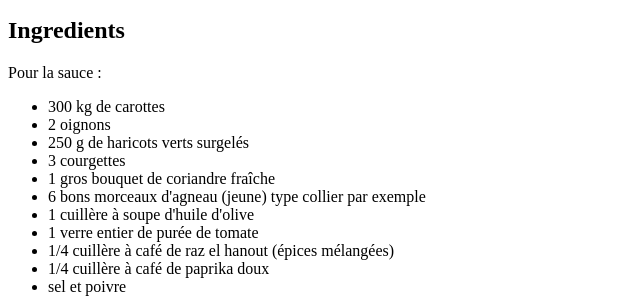
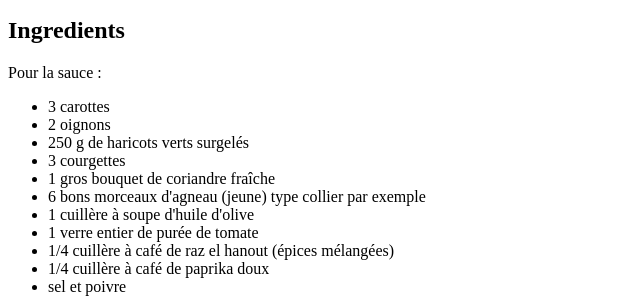
Before and after one commit to Bilou0412/odin-recipes, a plain HTML site: page recipes/Tikourbabine.html in a window 1280 px wide. Shown: the part 822-1120 px from the top of the page, 0-640 px from the left. Drawn offline with Linux system fonts and the light colour scheme.

Commit message:
Correction mistake Tikourbabine page's

```diff
--- a/recipes/Tikourbabine.html
+++ b/recipes/Tikourbabine.html
@@ -20,7 +20,7 @@
         <h2>Ingredients</h2>
         Pour la sauce :
             <ul>
-                <li>300 kg de carottes</li>
+                <li>3 carottes</li>
                 <li>2 oignons</li>
                 <li>250 g de haricots verts surgelés</li>
                 <li>3 courgettes</li>
```
